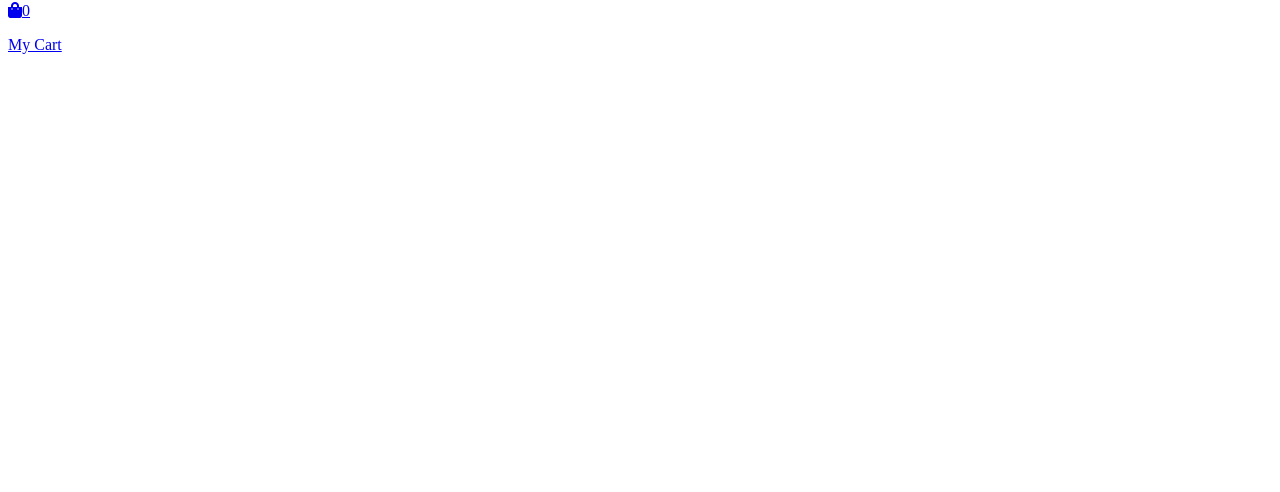
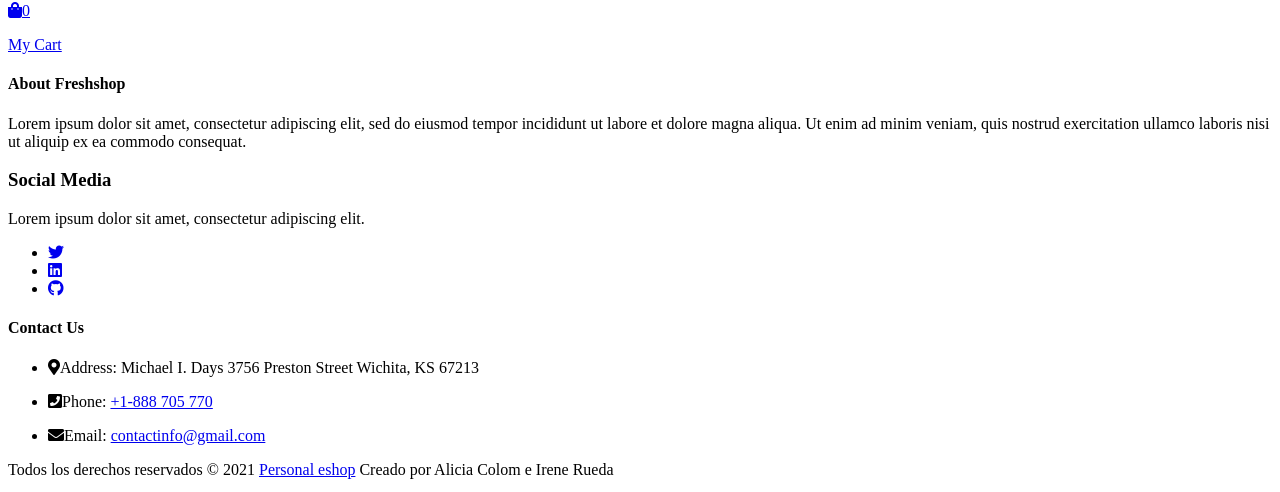
Before and after one commit to alicia-colom/personal-eshop, a React (Create React App) app: page / in a window 1280 px wide. Shown: the part 416-908 px from the top of the page. Before the commit the page ends 800 px from the top, so only its background shows below. Built offline with nearby package versions, Linux system fonts and the light colour scheme.

Commit message:
Add footer structure

```diff
--- a/src/components/Footer/Footer.tsx
+++ b/src/components/Footer/Footer.tsx
@@ -1,7 +1,85 @@
 import React from "react";
 
 const Footer = () => {
-  return <div></div>;
+  return (
+    <>
+      <footer>
+        <div className="footer-main">
+          <div className="container">
+            <div className="col-lg-4 col-md-12 col-sm-12">
+              <div className="footer-widget">
+                <h4>About Freshshop</h4>
+                <p>
+                  Lorem ipsum dolor sit amet, consectetur adipiscing elit, sed
+                  do eiusmod tempor incididunt ut labore et dolore magna aliqua.
+                  Ut enim ad minim veniam, quis nostrud exercitation ullamco
+                  laboris nisi ut aliquip ex ea commodo consequat.
+                </p>
+              </div>
+            </div>
+            <div className="col-lg-4 col-md-12 col-sm-12">
+              <div className="footer-top-box">
+                <h3>Social Media</h3>
+                <p>Lorem ipsum dolor sit amet, consectetur adipiscing elit.</p>
+                <ul>
+                  <li>
+                    <a href="#">
+                      <i className="fab fa-twitter" aria-hidden="true"></i>
+                    </a>
+                  </li>
+                  <li>
+                    <a href="#">
+                      <i className="fab fa-linkedin" aria-hidden="true"></i>
+                    </a>
+                  </li>
+                  <li>
+                    <a href="#">
+                      <i className="fab fa-github" aria-hidden="true"></i>
+                    </a>
+                  </li>
+                </ul>
+              </div>
+            </div>
+
+            <div className="col-lg-4 col-md-12 col-sm-12">
+              <div className="footer-link-contact">
+                <h4>Contact Us</h4>
+                <ul>
+                  <li>
+                    <p>
+                      <i className="fas fa-map-marker-alt"></i>Address: Michael
+                      I. Days 3756 Preston Street Wichita, KS 67213{" "}
+                    </p>
+                  </li>
+                  <li>
+                    <p>
+                      <i className="fas fa-phone-square"></i>Phone:{" "}
+                      <a href="tel:+1-888705770">+1-888 705 770</a>
+                    </p>
+                  </li>
+                  <li>
+                    <p>
+                      <i className="fas fa-envelope"></i>Email:{" "}
+                      <a href="mailto:contactinfo@gmail.com">
+                        contactinfo@gmail.com
+                      </a>
+                    </p>
+                  </li>
+                </ul>
+              </div>
+            </div>
+          </div>
+        </div>
+
+        <div className="footer-copyright">
+          <p className="footer-company">
+            Todos los derechos reservados &copy; 2021{" "}
+            <a href="#">Personal eshop</a> Creado por Alicia Colom e Irene Rueda
+          </p>
+        </div>
+      </footer>
+    </>
+  );
 };
 
 export default Footer;
```
Also changed, not shown: public/manifest.json.
